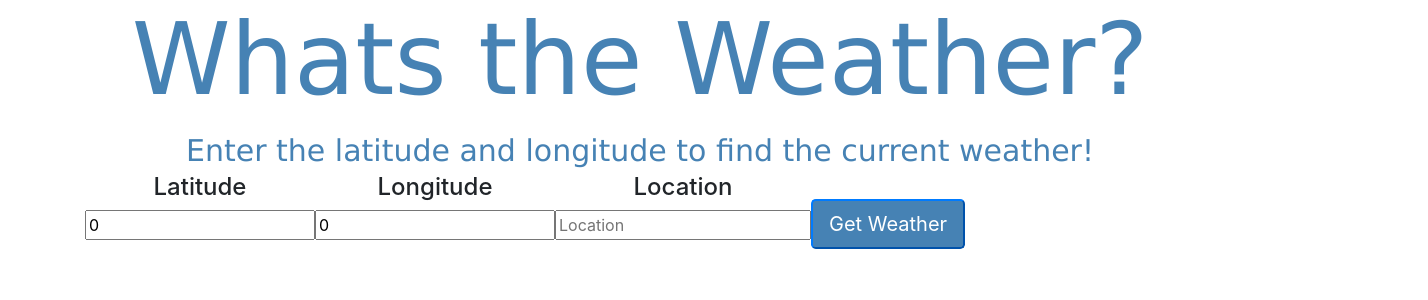
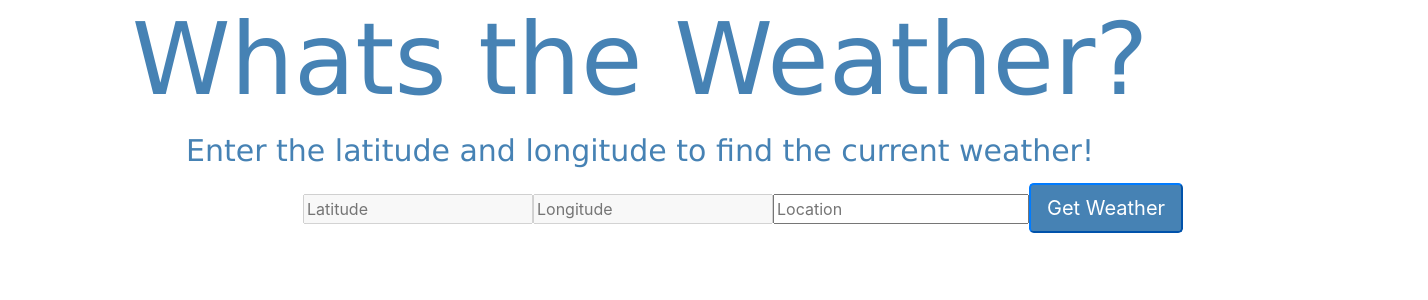
Before and after one commit to Jgriebel1990/myweather-appliction, a React (Create React App) app in the folder client/: page / in a window 1280 px wide. Shown: the top 300 px of the page, 1428 px wide, since content can reach past the window. Built offline with nearby package versions, Linux system fonts and the light colour scheme.

Commit message:
figured out how to add the correct icons

```diff
--- a/client/src/App.js
+++ b/client/src/App.js
@@ -9,8 +9,8 @@ class App extends Component {
   constructor() {
     super();
     this.state = {
-      lat: 0,
-      lon: 0,
+      lat: '',
+      lon: '',
       dailyWeather: {},
       city: '',
       error: null,
@@ -88,9 +88,8 @@ class App extends Component {
         <header className="head-style">
           Enter the latitude and longitude to find the current weather!
         </header>
-        <form onSubmit={e => this.getCity(e)} className='container'>
+        <form onSubmit={e => this.getCity(e)} className='container form'>
           <label className="lat">
-            <h4>Latitude</h4>
             <input
               className=""
               type="number"
@@ -100,11 +99,10 @@ class App extends Component {
               max="90"
               onChange={e => this.handleLatChange(e)}
               value={this.state.lat}
-              required
+              disabled
             />
           </label>
           <label className="lat">
-            <h4>Longitude</h4>
             <input
               className=""
               type="number"
@@ -114,11 +112,10 @@ class App extends Component {
               max="180"
               onChange={e => this.handleLonChange(e)}
               value={this.state.lon}
-              required
+              disabled
             />
           </label>
           <label className="lat">
-            <h4>Location</h4>
             <input
               type="text"
               className=""
--- a/client/src/DailyWeather.js
+++ b/client/src/DailyWeather.js
@@ -4,13 +4,13 @@ import { convertTimestamp } from './utilities';
 import images from './images';
 const DailyWeather = props => {
     return(
-        <div>
-            <ul className='border list-style'>
-                <li>Date: {convertTimestamp(props.time)}</li>
-                <li>Summary: {props.summary}</li>
-                <li>Icon: <svg src={images(props.icon)} alt={props.icon}/></li>
-                <li>Daily Hi: {props.temperatureHigh}</li>
-                <li>Daily Low: {props.temperatureLow}</li>
+        <div className='container'>
+            <ul className='border list-style row'>
+                <li>{convertTimestamp(props.time)}</li>
+                <li>{props.summary}</li>
+                <li><img src={images(props.icon)} alt={props.icon}/></li>
+                <li> {props.temperatureHigh}</li>
+                <li>{props.temperatureLow}</li>
                 <li>Humidity: {props.humidity}</li>
                 <li>uvIndex: {props.uvIndex}</li>
             </ul>
--- a/client/src/images/index.js
+++ b/client/src/images/index.js
@@ -1,25 +1,28 @@
 import cloudyDay from './cloudy-day-3.svg';
-import cloudyNight from './cloudy-night-3.svg';
-import cloudy from './cloudy.svg';
+// import cloudyNight from './cloudy-night-3.svg';
+// import cloudy from './cloudy.svg';
 import day from './day.svg';
-import night from './night.svg';
-import rainy1 from './rainy-3.svg';
-import rainy2 from './rainy-6.svg';
-import rainy3 from './rainy-7.svg';
-import snowy from './snowy-3.svg';
-import snowy2 from './snowy-6.svg';
-import thunder from './thunder.svg';
-import sagittarius from './weather_sagittarius.svg';
-import sunset from './weather_sunset.svg';
-import sprite from './weather-sprite.svg';
-import weather from './weather.svg';
+// import night from './night.svg';
+// import rainy1 from './rainy-3.svg';
+// import rainy2 from './rainy-6.svg';
+// import rainy3 from './rainy-7.svg';
+// import snowy from './snowy-3.svg';
+// import snowy2 from './snowy-6.svg';
+// import thunder from './thunder.svg';
+// import sagittarius from './weather_sagittarius.svg';
+// import sunset from './weather_sunset.svg';
+// import sprite from './weather-sprite.svg';
+// import weather from './weather.svg';
 
 const Selection = (name) => {
     switch(name){
         case 'cloudy':
             return cloudyDay
+        case 'clear':
+            return day
         default:
-            return cloudyDay
+            return day
+
     }
 }
 export default Selection;
--- a/client/src/index.css
+++ b/client/src/index.css
@@ -17,7 +17,8 @@
 }
 
 .form {
-    display: flex
+    margin: 18rem;
+    margin-top: 10px;
 }
 
 .submit-btn {
@@ -25,5 +26,8 @@
 }
 
 .border {
-    border: solid 1px black;
+    border: solid 3px black;
+    display: inline-block;
+    margin: 3rem;
+
 }
```
